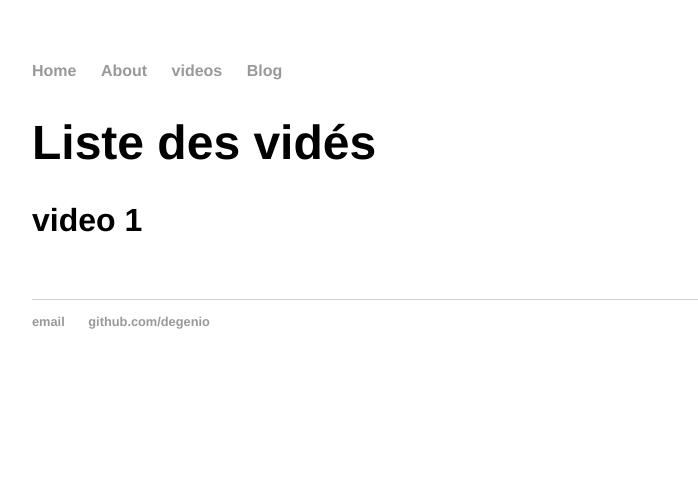
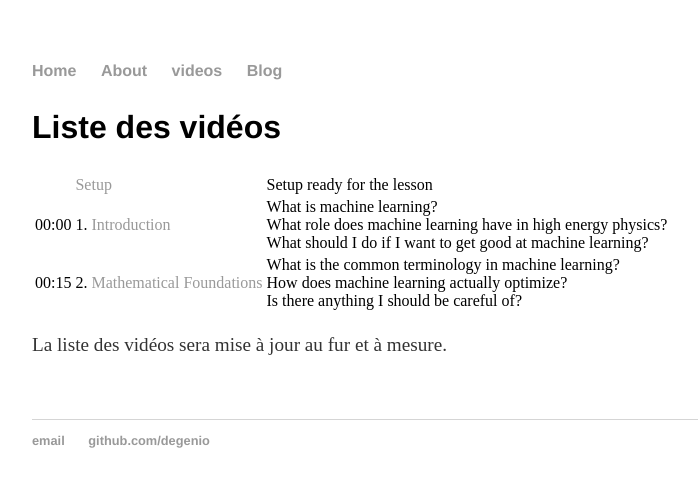
Before and after one commit to degenio/degenio.github.io, a Jekyll site: the page built from cv/index.html, in a window 1280 px wide. Shown: the top 487 px of the page, without its empty margins (160-858 px from the left). Built offline with Jekyll 4.4.1, drawn with Linux system fonts in a browser that asks for light colours.

Commit message:
Update index.html

```diff
--- a/cv/index.html
+++ b/cv/index.html
@@ -5,11 +5,68 @@ title: Liste des vidéos
 
 	<div class="cv">
 
-					<h1>Liste des vidés</h1>
+					<div class="syllabus">
+  <h2 id="schedule">Liste des vidéos</h2>
 
 
-					<h2>video 1</h2>
+  <table class="table table-striped">
+  <tr>
 
+    <td class="col-md-2"></td>
+    <td class="col-md-3"><a href="./setup.html">Setup</a></td>
+    <td class="col-md-7">Setup ready for the lesson</td>
+  </tr>
+
+    <tr>
+
+      <td class="col-md-2">00:00</td>
+      <td class="col-md-3">
+
+	1. <a href="./01-introduction/index.html">Introduction</a>
+      </td>
+      <td class="col-md-7">
+
+              What is machine learning?
+
+              <br/>
+
+              What role does machine learning have in high energy physics?
+
+              <br/>
+
+              What should I do if I want to get good at machine learning?
+
+      </td>
+    </tr>
+
+    <tr>
+
+      <td class="col-md-2">00:15</td>
+      <td class="col-md-3">
+
+	2. <a href="./02-mltechnical/index.html">Mathematical Foundations</a>
+      </td>
+      <td class="col-md-7">
+
+              What is the common terminology in machine learning?
+
+              <br/>
+
+              How does machine learning actually optimize?
+
+              <br/>
+              Is there anything I should be careful of?
+
+      </td>
+    </tr>
+
+  </table>
+
+  <p>
+    La liste des vidéos sera mise à jour au fur et à mesure.
+  </p>
+
+</div>
 
 
 	</div>
```
